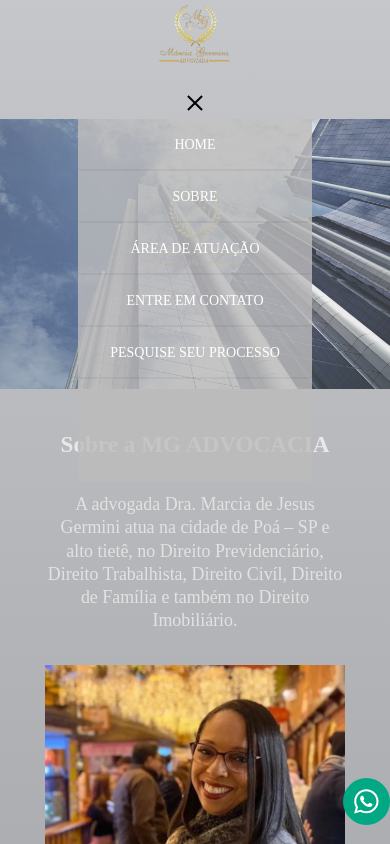
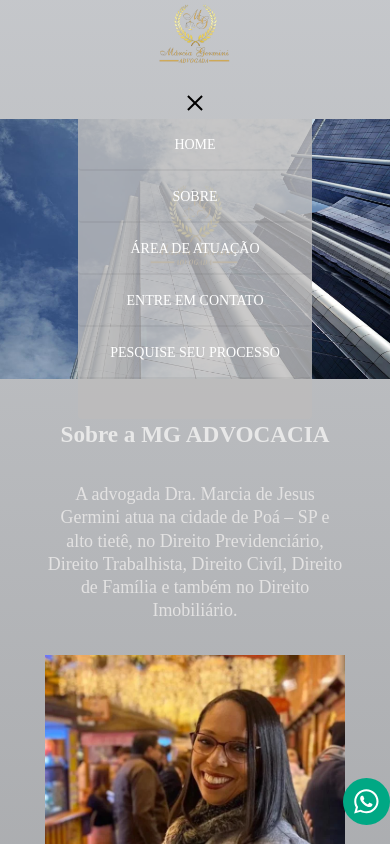
Before and after one commit to Brunogermini/advocacia-2, a plain HTML site: page index.html in a window 390 px wide. Both pictures are taken after a click on the button "Abrir menu". Shown: the top 844 px of the page. Drawn offline with nearby package versions, Linux system fonts and the light colour scheme.

Commit message:
Update header.css

```diff
--- a/css/header.css
+++ b/css/header.css
@@ -225,19 +225,16 @@ label {
     width: 60%;
     background: rgb(189, 188, 188, 0.8);
     transition: 0.6s;
-    z-index: 1000;
+    z-index: 10000;
     height: 0px;
-    z-index: 10000;
     border-radius: 0px 0px 4px 4px;
     visibility: hidden;
-
 
   }
 
   .nav-bar.ativo .menu {
-    height: 43vh;
+    height: 300px;
     visibility: visible;
-
   }
 
   .menu li {
@@ -250,8 +247,8 @@ label {
     width: 100%;
     padding: 0px;
     padding-top: 20px;
-    padding-bottom: 250px;
-    opacity: 0.7;
+    padding-bottom: 240px;
+    opacity: 1;
 
   }
 }
```
